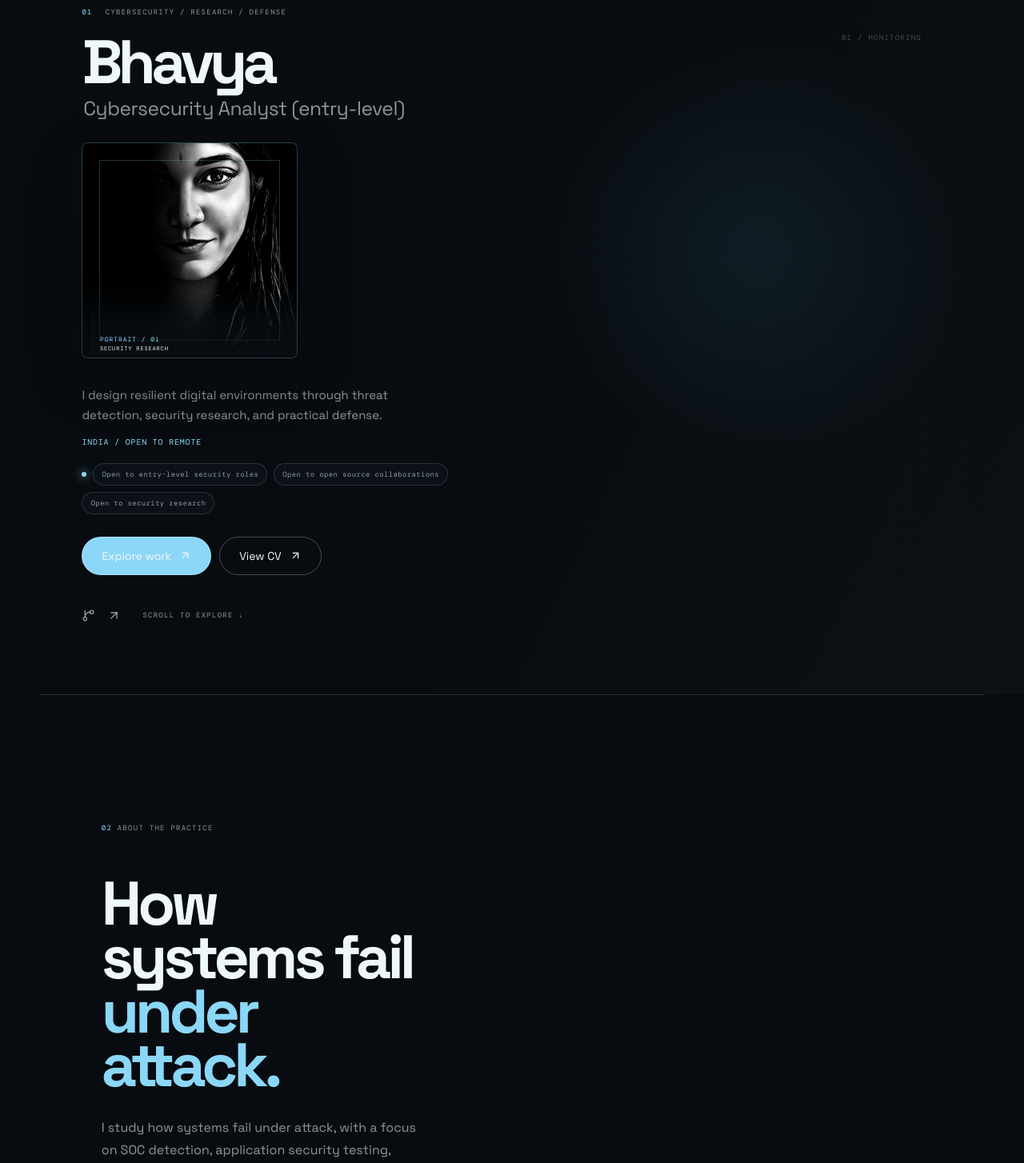
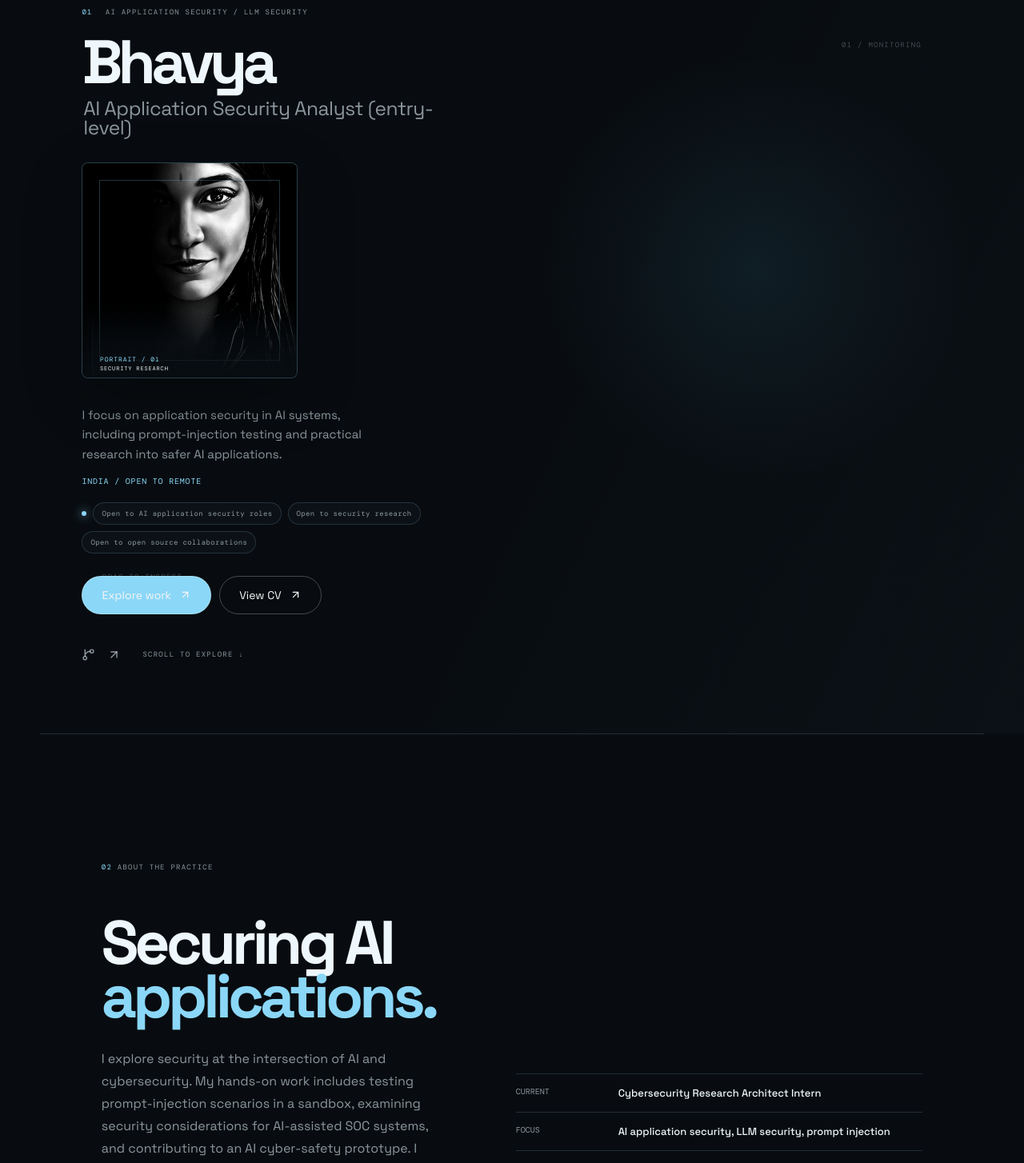
Before and after one commit to Bhavyacyber/Bhavyacyber.github.io, a React (Vite) app: page / in a window 1280 px wide. Shown: the part 140-1594 px from the top of the page at 80% size. Built offline with nearby package versions, Linux system fonts and the light colour scheme; no server answers.

Commit message:
Position portfolio for AI application security

```diff
--- a/src/App.tsx
+++ b/src/App.tsx
@@ -50,10 +50,10 @@ function App() {
       <main id="top">
         <section className="portfolio-hero">
           <div className="hero-copy">
-            <p className="eyebrow"><span>01</span> CYBERSECURITY / RESEARCH / DEFENSE</p>
+            <p className="eyebrow"><span>01</span> AI APPLICATION SECURITY / LLM SECURITY</p>
             <h1>{portfolioData.identity.displayName}<span>{portfolioData.identity.title}</span></h1>
             <InteractivePortrait />
-            <p className="hero-lede">I design resilient digital environments through threat detection, security research, and practical defense.</p>
+            <p className="hero-lede">I focus on application security in AI systems, including prompt-injection testing and practical research into safer AI applications.</p>
             <p className="hero-location">{portfolioData.identity.location}</p>
             <div className="availability" role="group" aria-label="Availability">
               <i />
@@ -70,7 +70,7 @@ function App() {
 
         <Reveal className="portfolio-section about-grid" id="about">
           <div className="section-kicker"><span>02</span> ABOUT THE PRACTICE</div>
-          <div className="about-story"><h2>How systems fail <em>under attack.</em></h2><p>{portfolioData.about.copy}</p></div>
+          <div className="about-story"><h2>Securing AI <em>applications.</em></h2><p>{portfolioData.about.copy}</p></div>
           <div className="facts-list">{portfolioData.about.facts.map(([label, value]) => <div key={label}><span>{label}</span><strong>{value}</strong></div>)}</div>
         </Reveal>
 
@@ -82,7 +82,7 @@ function App() {
 
         <Reveal className="portfolio-section work-section" id="work">
           <div className="section-kicker"><span>04</span> SELECTED WORK</div>
-          <div className="section-heading"><h2>Research.<br /><em>Detection.</em><br />Defense.</h2><div className="filter-row">{['ALL', 'SOC', 'APPLICATION', 'THREAT', 'AI'].map((item) => <button className={filter === item ? 'active' : ''} key={item} type="button" onClick={() => setFilter(item)}>{item}</button>)}</div></div>
+          <div className="section-heading"><h2>AI Application<br /><em>Security.</em><br />Research.</h2><div className="filter-row">{['ALL', 'AI', 'APPLICATION', 'SOC', 'THREAT'].map((item) => <button className={filter === item ? 'active' : ''} key={item} type="button" onClick={() => setFilter(item)}>{item}</button>)}</div></div>
           <motion.div layout className="project-grid">{visibleProjects.map((project) => <motion.article layout key={project.title} className="project-tile"><div className="tile-meta"><span>{project.category}</span><ArrowUpRight size={17} /></div><h3>{project.title}</h3><p>{project.details}</p><div className="tag-row">{project.tags.map((tag) => <span key={tag}>{tag}</span>)}</div><span className="project-meta">{project.meta}</span></motion.article>)}</motion.div>
         </Reveal>
 
@@ -98,7 +98,7 @@ function App() {
 
         <Reveal className="portfolio-section tutorial-section" id="tutorials">
           <div className="section-kicker"><span>07</span> PRACTICAL TUTORIALS</div>
-          <div className="section-heading"><h2>Learn by<br /><em>building.</em></h2><p>Hands-on starting points for defensive security, based on the tools and labs I use.</p></div>
+          <div className="section-heading"><h2>Learn by<br /><em>testing.</em></h2><p>Practical guides to testing applications, documenting vulnerabilities, and improving security.</p></div>
           <div className="tutorial-grid">{portfolioData.tutorials.map((tutorial, index) => <motion.article key={tutorial.title} className="tutorial-card" whileHover={{ y: -6 }}><div className="tile-meta"><span>{tutorial.category}</span><span>0{index + 1}</span></div><h3>{tutorial.title}</h3><p>{tutorial.summary}</p><ol>{tutorial.steps.map((step) => <li key={step}>{step}</li>)}</ol><div className="tag-row">{tutorial.tags.map((tag) => <span key={tag}>{tag}</span>)}</div></motion.article>)}</div>
         </Reveal>
 
--- a/src/data/portfolio.ts
+++ b/src/data/portfolio.ts
@@ -2,17 +2,17 @@ export const portfolioData = {
   identity: {
     name: 'Bhavya Parvathi',
     displayName: 'Bhavya',
-    title: 'Cybersecurity Analyst (entry-level)',
-    focusAreas: ['SOC Analyst', 'Application Security / VAPT', 'Threat Intelligence'],
-    status: 'Open to entry-level security roles',
-    availability: ['Open to entry-level security roles', 'Open to open source collaborations', 'Open to security research'],
+    title: 'AI Application Security Analyst (entry-level)',
+    focusAreas: ['AI Application Security', 'LLM Security', 'Application Security Research'],
+    status: 'Open to entry-level AI application security roles',
+    availability: ['Open to AI application security roles', 'Open to security research', 'Open to open source collaborations'],
     location: 'India / open to remote',
   },
   about: {
-    copy: 'I study how systems fail under attack, with a focus on SOC detection, application security testing, and threat intelligence. I learn by building: a Wazuh and Sysmon detection lab with custom rules mapped to MITRE ATT&CK, a vulnerability assessment of OWASP Juice Shop, and phishing investigations. I write up what I learn on my security blog, and I\'m currently a cybersecurity architecture research intern.',
+    copy: 'I explore security at the intersection of AI and cybersecurity. My hands-on work includes testing prompt-injection scenarios in a sandbox, examining security considerations for AI-assisted SOC systems, and contributing to an AI cyber-safety prototype. I also bring application-security and Android APK analysis experience, and I\'m currently a cybersecurity research architect intern.',
     facts: [
-      ['Current', 'Cybersecurity Architecture Research Intern'],
-      ['Focus', 'SOC detection, AppSec / VAPT, threat intelligence'],
+      ['Current', 'Cybersecurity Research Architect Intern'],
+      ['Focus', 'AI application security, LLM security, prompt injection'],
       ['Writes', 'Personal security blog'],
       ['Learning by', 'Hands-on labs, workshops, certifications'],
     ],
@@ -23,9 +23,10 @@ export const portfolioData = {
       company: 'iTelematics',
       period: '2026',
       details: [
-        'Contributed to a Cyber Attack Simulation Platform using React, FastAPI, PostgreSQL, JWT, Docker, and GitHub, including simulator integration, SIM-005 development, API testing, and workflow validation.',
-        'Built detection-simulation tooling with mock_generator.py, ai_explainer.py, and streamlit_app.py for synthetic security events, anomaly evaluation, and plain-English AI threat reporting.',
-        'Expanded unit and end-to-end pytest coverage across UI, API, and engine pipelines above 70%, while performing hands-on Android APK malware analysis.',
+        'Performed static and advanced static analysis of Android APK files to investigate application behavior and potential security risks.',
+        'Worked on cyber-attack and detection-rule simulators, contributing to simulator integration, API testing, and workflow validation.',
+        'Guided a student intern group working on offline mesh cybersecurity, supporting their research and coordination.',
+        'Applied management and leadership skills to coordinate work, support collaboration, and help keep project tasks moving.',
       ],
     },
     {
@@ -46,13 +47,6 @@ export const portfolioData = {
       category: 'AI SECURITY',
       details: 'Participated in a team hackathon focused on AI & security, building a basic working prototype of a cyber-safety layer to demystify security concepts and promote proactive, AI-aware security habits for non-technical users.',
       tags: ['AI & security', 'Cyber-safety', 'Hackathon'],
-    },
-    {
-      title: 'SOC Detection Lab — Wazuh & Sysmon',
-      meta: 'Independent Research',
-      category: 'SOC / DETECTION',
-      details: 'Built a practical Security Operations Center detection environment using Wazuh, Windows 11, Sysmon, PowerShell, Windows Firewall, and Kali Linux. Configured telemetry collection, developed custom detection rules, mapped detections to MITRE ATT&CK, and investigated Windows and firewall telemetry.',
-      tags: ['Wazuh', 'Sysmon', 'PowerShell', 'Windows Firewall', 'MITRE ATT&CK'],
     },
     {
       title: 'OWASP Juice Shop — Vulnerability Assessment (VAPT)',
@@ -89,17 +83,6 @@ export const portfolioData = {
   ],
   tutorials: [
     {
-      category: 'SOC / DETECTION',
-      title: 'Build a Windows detection lab',
-      summary: 'Connect endpoint telemetry to SIEM detections and practice validating what your rules actually catch.',
-      steps: [
-        'Collect Windows events with Sysmon in a dedicated lab environment.',
-        'Ingest the events into Wazuh and confirm the expected telemetry arrives.',
-        'Create and test a detection rule, then map it to MITRE ATT&CK.',
-      ],
-      tags: ['Wazuh', 'Sysmon', 'MITRE ATT&CK'],
-    },
-    {
       category: 'APPLICATION SECURITY',
       title: 'Practice a safe web application assessment',
       summary: 'Use an intentionally vulnerable app to learn how to test, document, and explain common web security issues.',
@@ -123,12 +106,11 @@ export const portfolioData = {
     },
   ],
   technicalAreas: [
-    { name: 'Application & Web Security', tags: ['Burp Suite', 'OWASP ZAP', 'OWASP Top 10', 'WebGoat', 'VAPT', 'Web Security'] },
-    { name: 'SOC & Detection Engineering', tags: ['Wazuh', 'Sysmon', 'SIEM', 'Windows Security', 'Detection Rules', 'MITRE ATT&CK', 'Security Telemetry'] },
+    { name: 'AI Application Security', tags: ['LLM Security', 'Prompt Injection', 'AI Threat Explanation', 'AI-Assisted SOC', 'AI Security Research'] },
+    { name: 'Application & Web Security', tags: ['Burp Suite', 'OWASP ZAP', 'OWASP Top 10', 'WebGoat', 'VAPT', 'Web Security', 'Android APK Analysis'] },
     { name: 'Network Security', tags: ['Wireshark', 'Nmap', 'TCP/IP', 'DNS', 'ICMP', 'Firewalls', 'UFW', 'iptables', 'Network Traffic Analysis'] },
     { name: 'Security Engineering', tags: ['Python', 'Bash', 'FastAPI', 'React', 'PostgreSQL', 'Docker', 'GitHub', 'Pytest', 'Streamlit'] },
-    { name: 'AI & Security', tags: ['LLM Security', 'Prompt Injection', 'AI Threat Explanation', 'AI-Assisted SOC', 'AI Security Research'] },
-    { name: 'Malware & Security Research', tags: ['Android APK Malware Analysis', 'Cyber-Attack Simulation'] },
+    { name: 'Security Research', tags: ['Cyber-Attack Simulation'] },
   ],
   links: {
     email: 'bhavyanagasai@gmail.com',
```
